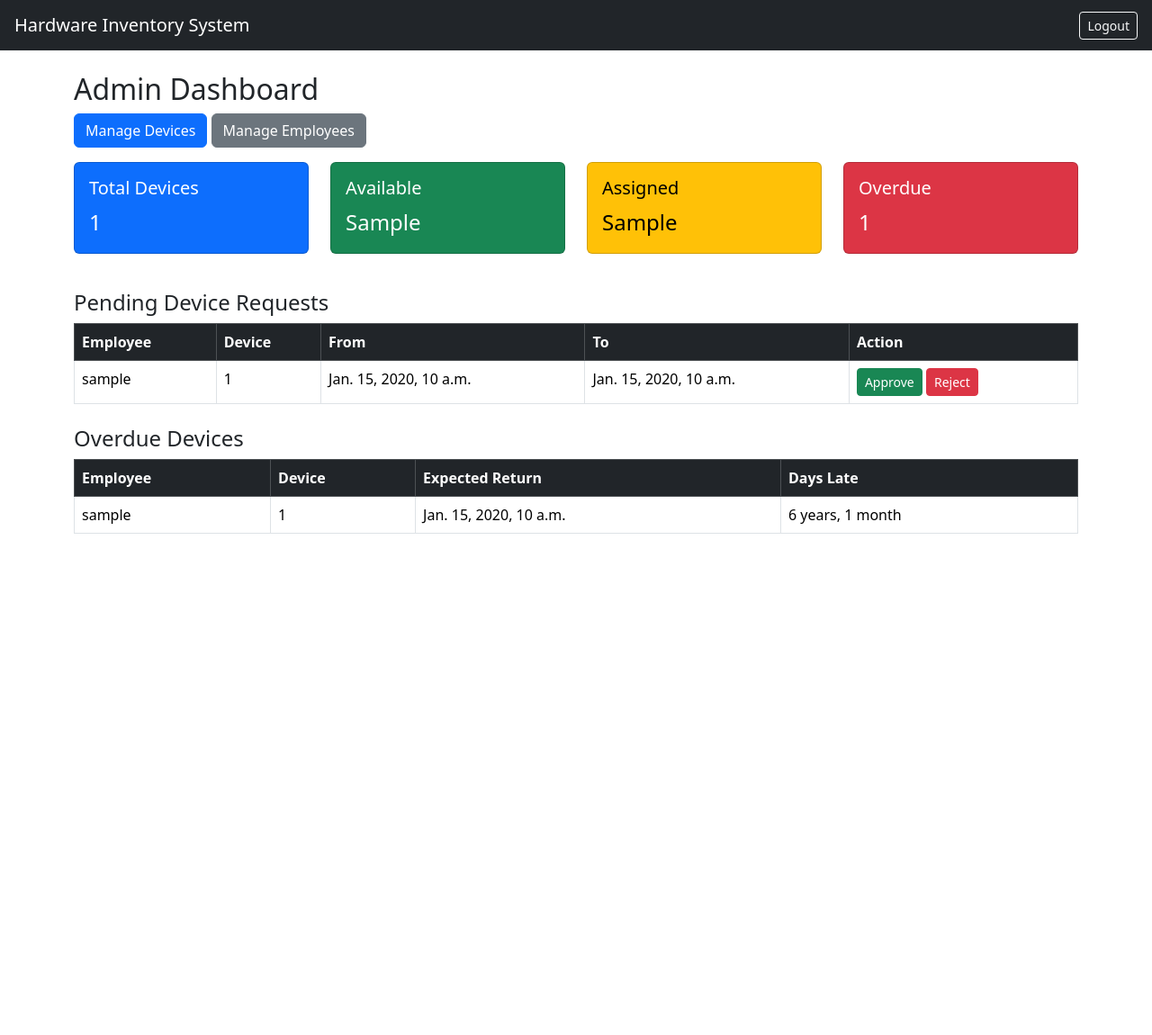
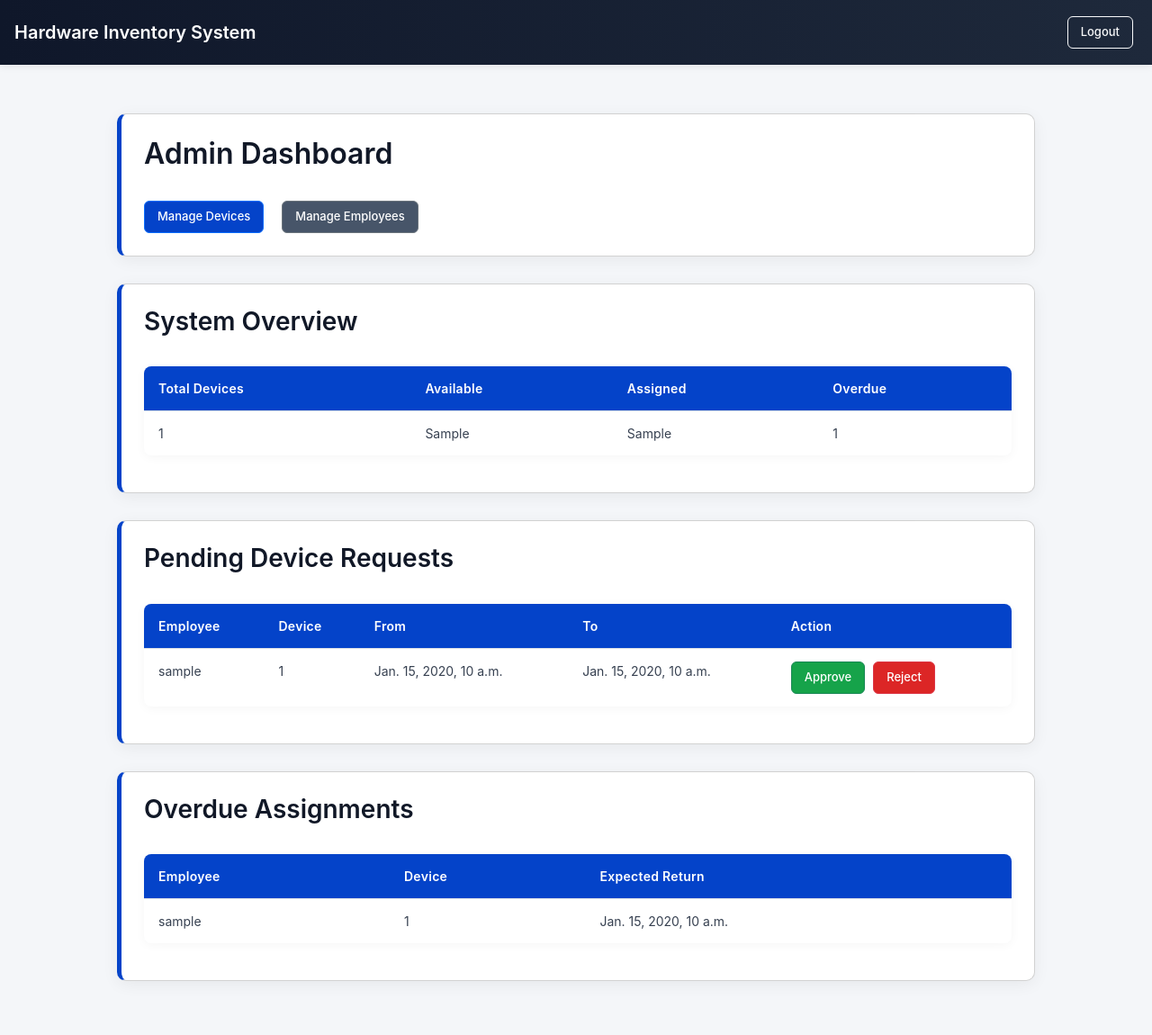
Before and after one commit to Kunal10messi/warehouse-management-system-, a Django app: template templates/adminpanel/dashboard.html in a window 1280 px wide. Shown: the whole page at 90% size. Before the commit the page ends 593 px from the top, so only its background shows below. Run offline with Django 3.2, Linux system fonts and the light colour scheme; the template is opened without the code that fills it: most values are stand-ins (such as "Sample title", 1, 10 or a date in 2020).

Commit message:
Production UI upgrade: implemented global CSS system, improved Bootstrap overrides, enhanced dashboard, tables, and admin panel visual consistency

```diff
--- /dev/null
+++ b/static/style.css
@@ -0,0 +1,181 @@
+/* ===== Global Reset ===== */
+body {
+    font-family: -apple-system, BlinkMacSystemFont, "Segoe UI", Roboto, sans-serif;
+    background-color: #f4f6f9;
+    margin: 0;
+    padding: 0;
+    color: #1f2937;
+}
+
+/* ===== Navbar ===== */
+.navbar {
+    background: linear-gradient(90deg, #0f172a, #1e293b);
+    color: white;
+    padding: 16px 30px;
+    display: flex;
+    justify-content: space-between;
+    align-items: center;
+    font-weight: 600;
+    font-size: 18px;
+    box-shadow: 0 2px 8px rgba(0,0,0,0.08);
+}
+
+.navbar a {
+    color: white;
+    text-decoration: none;
+    margin-left: 20px;
+    font-weight: 500;
+}
+
+/* ===== Page Container ===== */
+.container {
+    padding: 30px 60px;
+}
+
+/* ===== Cards ===== */
+.card {
+    background: white;
+    padding: 25px;
+    margin-bottom: 30px;
+    border-radius: 10px;
+    box-shadow: 0 4px 18px rgba(0,0,0,0.06);
+    border-left: 5px solid #0443c9;
+}
+
+/* ===== Headings ===== */
+h2, h3 {
+    margin-top: 0;
+    margin-bottom: 18px;
+    font-weight: 600;
+    color: #111827;
+}
+
+/* ===== Tables ===== */
+.table {
+    width: 100%;
+    border-collapse: separate;
+    border-spacing: 0;
+    margin-top: 15px;
+    background: rgb(255, 255, 255);
+    border-radius: 8px;
+    overflow: hidden;
+    box-shadow: 0 2px 12px rgba(0,0,0,0.04);
+}
+
+.table th {
+    background: #0443c9;
+    color: white;
+    padding: 14px 16px;
+    text-align: left;
+    font-weight: 600;
+    font-size: 14px;
+    letter-spacing: 0.3px;
+}
+
+.table td {
+    padding: 14px 16px;
+    border-bottom: 1px solid #e5e7eb;
+    font-size: 14px;
+    color: #374151;
+}
+
+
+.table tr:nth-child(even) {
+    background-color: #f8fafc;
+}
+
+
+.table tr:hover {
+    background-color: #e0e7ff;
+    transition: background-color 0.2s ease;
+}
+
+.table tr:last-child td {
+    border-bottom: none;
+}
+
+/* ===== Buttons ===== */
+.btn {
+    padding: 7px 14px;
+    border-radius: 6px;
+    text-decoration: none;
+    font-size: 13px;
+    font-weight: 500;
+    display: inline-block;
+    margin-right: 5px;
+    transition: 0.2s ease;
+}
+
+.btn-primary {
+    background-color: #0443c9;
+    color: white;
+}
+
+.btn-primary:hover {
+    background-color: #1d4ed8;
+}
+
+.btn-success {
+    background-color: #16a34a;
+    color: white;
+}
+
+.btn-success:hover {
+    background-color: #15803d;
+}
+
+.btn-danger {
+    background-color: #dc2626;
+    color: white;
+}
+
+.btn-danger:hover {
+    background-color: #b91c1c;
+}
+
+.btn-secondary {
+    background-color: #475569;
+    color: white;
+}
+
+.btn-secondary:hover {
+    background-color: #334155;
+}
+
+/* ===== Status Badges ===== */
+.badge {
+    padding: 5px 10px;
+    border-radius: 20px;
+    font-size: 12px;
+    font-weight: 600;
+}
+
+.badge-success {
+    background-color: #dcfce7;
+    color: #166534;
+}
+
+.badge-warning {
+    background-color: #fef9c3;
+    color: #854d0e;
+}
+
+.badge-danger {
+    background-color: #fee2e2;
+    color: #991b1b;
+}
+
+/* ===== Forms ===== */
+input, select {
+    padding: 8px;
+    border-radius: 6px;
+    border: 1px solid #d1d5db;
+    margin-bottom: 10px;
+    width: 100%;
+    font-size: 14px;
+}
+
+input:focus, select:focus {
+    border-color: #0443c9;
+    outline: none;
+}
--- a/templates/adminpanel/dashboard.html
+++ b/templates/adminpanel/dashboard.html
@@ -1,50 +1,48 @@
 {% extends 'base.html' %}
+{% block content %}
 
-{% block content %}
-<h2>Admin Dashboard</h2>
+<!-- ===== Admin Quick Actions ===== -->
+<div class="card">
+    <h2>Admin Dashboard</h2>
 
-<a href="/admin-panel/devices/" class="btn btn-primary mb-3">Manage Devices</a>
-<a href="/admin-panel/users/" class="btn btn-secondary mb-3">Manage Employees</a>
+    <div style="display:flex; gap:15px; margin-top:15px;">
+        <a href="/admin-panel/devices/" class="btn btn-primary">
+            Manage Devices
+        </a>
 
-
-<div class="row mb-4">
-    <div class="col-md-3">
-        <div class="card text-bg-primary mb-3">
-            <div class="card-body">
-                <h5 class="card-title">Total Devices</h5>
-                <p class="card-text fs-4">{{ total_devices }}</p>
-            </div>
-        </div>
-    </div>
-    <div class="col-md-3">
-        <div class="card text-bg-success mb-3">
-            <div class="card-body">
-                <h5 class="card-title">Available</h5>
-                <p class="card-text fs-4">{{ available_devices }}</p>
-            </div>
-        </div>
-    </div>
-    <div class="col-md-3">
-        <div class="card text-bg-warning mb-3">
-            <div class="card-body">
-                <h5 class="card-title">Assigned</h5>
-                <p class="card-text fs-4">{{ assigned_devices }}</p>
-            </div>
-        </div>
-    </div>
-    <div class="col-md-3">
-        <div class="card text-bg-danger mb-3">
-            <div class="card-body">
-                <h5 class="card-title">Overdue</h5>
-                <p class="card-text fs-4">{{ overdue_assignments.count }}</p>
-            </div>
-        </div>
+        <a href="/admin-panel/users/" class="btn btn-secondary">
+            Manage Employees
+        </a>
     </div>
 </div>
 
-<h4>Pending Device Requests</h4>
-<table class="table table-bordered">
-    <thead class="table-dark">
+
+<!-- ===== System Overview ===== -->
+<div class="card">
+    <h3>System Overview</h3>
+
+    <table class="table">
+        <tr>
+            <th>Total Devices</th>
+            <th>Available</th>
+            <th>Assigned</th>
+            <th>Overdue</th>
+        </tr>
+        <tr>
+            <td>{{ total_devices }}</td>
+            <td>{{ available_devices }}</td>
+            <td>{{ assigned_devices }}</td>
+            <td>{{ overdue_assignments|length }}</td>
+        </tr>
+    </table>
+</div>
+
+
+<!-- ===== Pending Requests ===== -->
+<div class="card">
+    <h3>Pending Device Requests</h3>
+
+    <table class="table">
         <tr>
             <th>Employee</th>
             <th>Device</th>
@@ -52,51 +50,54 @@
             <th>To</th>
             <th>Action</th>
         </tr>
-    </thead>
-    <tbody>
-        {% for r in pending_requests %}
+
+        {% for req in pending_requests %}
         <tr>
-            <td>{{ r.user.username }}</td>
-            <td>{{ r.device.serial_number }}</td>
-            <td>{{ r.from_date }}</td>
-            <td>{{ r.to_date }}</td>
+            <td>{{ req.user.username }}</td>
+            <td>{{ req.device.serial_number }}</td>
+            <td>{{ req.from_date }}</td>
+            <td>{{ req.to_date }}</td>
             <td>
-                <a href="/admin-panel/approve/{{ r.id }}/" class="btn btn-success btn-sm">Approve</a>
-                <a href="/admin-panel/reject/{{ r.id }}/" class="btn btn-danger btn-sm">Reject</a>
+                <a href="/admin-panel/approve/{{ req.id }}/" class="btn btn-success">
+                    Approve
+                </a>
+                <a href="/admin-panel/reject/{{ req.id }}/" class="btn btn-danger">
+                    Reject
+                </a>
             </td>
         </tr>
         {% empty %}
         <tr>
-            <td colspan="5" class="text-center">No pending requests</td>
+            <td colspan="5">No pending requests.</td>
         </tr>
         {% endfor %}
-    </tbody>
-</table>
+    </table>
+</div>
 
-<h4 class="mt-4">Overdue Devices</h4>
-<table class="table table-bordered">
-    <thead class="table-dark">
+
+<!-- ===== Overdue Assignments ===== -->
+<div class="card">
+    <h3>Overdue Assignments</h3>
+
+    <table class="table">
         <tr>
             <th>Employee</th>
             <th>Device</th>
             <th>Expected Return</th>
-            <th>Days Late</th>
         </tr>
-    </thead>
-    <tbody>
-        {% for a in overdue_assignments %}
+
+        {% for assignment in overdue_assignments %}
         <tr>
-            <td>{{ a.user.username }}</td>
-            <td>{{ a.device.serial_number }}</td>
-            <td>{{ a.expected_return_date }}</td>
-            <td>{{ a.expected_return_date|timesince }}</td>
+            <td>{{ assignment.user.username }}</td>
+            <td>{{ assignment.device.serial_number }}</td>
+            <td>{{ assignment.expected_return_date }}</td>
         </tr>
         {% empty %}
         <tr>
-            <td colspan="4" class="text-center">No overdue devices</td>
+            <td colspan="3">No overdue devices.</td>
         </tr>
         {% endfor %}
-    </tbody>
-</table>
+    </table>
+</div>
 
 {% endblock %}
--- a/templates/base.html
+++ b/templates/base.html
@@ -3,6 +3,8 @@
 <head>
     <title>Warehouse Inventory System</title>
     <link href="https://cdn.jsdelivr.net/npm/bootstrap@5.3.2/dist/css/bootstrap.min.css" rel="stylesheet">
+    {% load static %}
+    <link rel="stylesheet" href="{% static 'style.css' %}">
 </head>
 <body>
 
--- a/templates/login.html
+++ b/templates/login.html
@@ -1,6 +1,8 @@
 {% extends 'base.html' %}
 
 {% block content %}
+{% load static %}
+<link rel="stylesheet" href="{% static 'style.css' %}">
 <h3>Login</h3>
 <form method="post">
     {% csrf_token %}
```
Also changed, not shown: templates/adminpanel/manage_devices.html (+31 -49 lines), templates/adminpanel/users.html (+17 -18 lines), templates/allocations/my_devices.html (+15 -17 lines), templates/employee/dashboard.html (+37 -6 lines).
